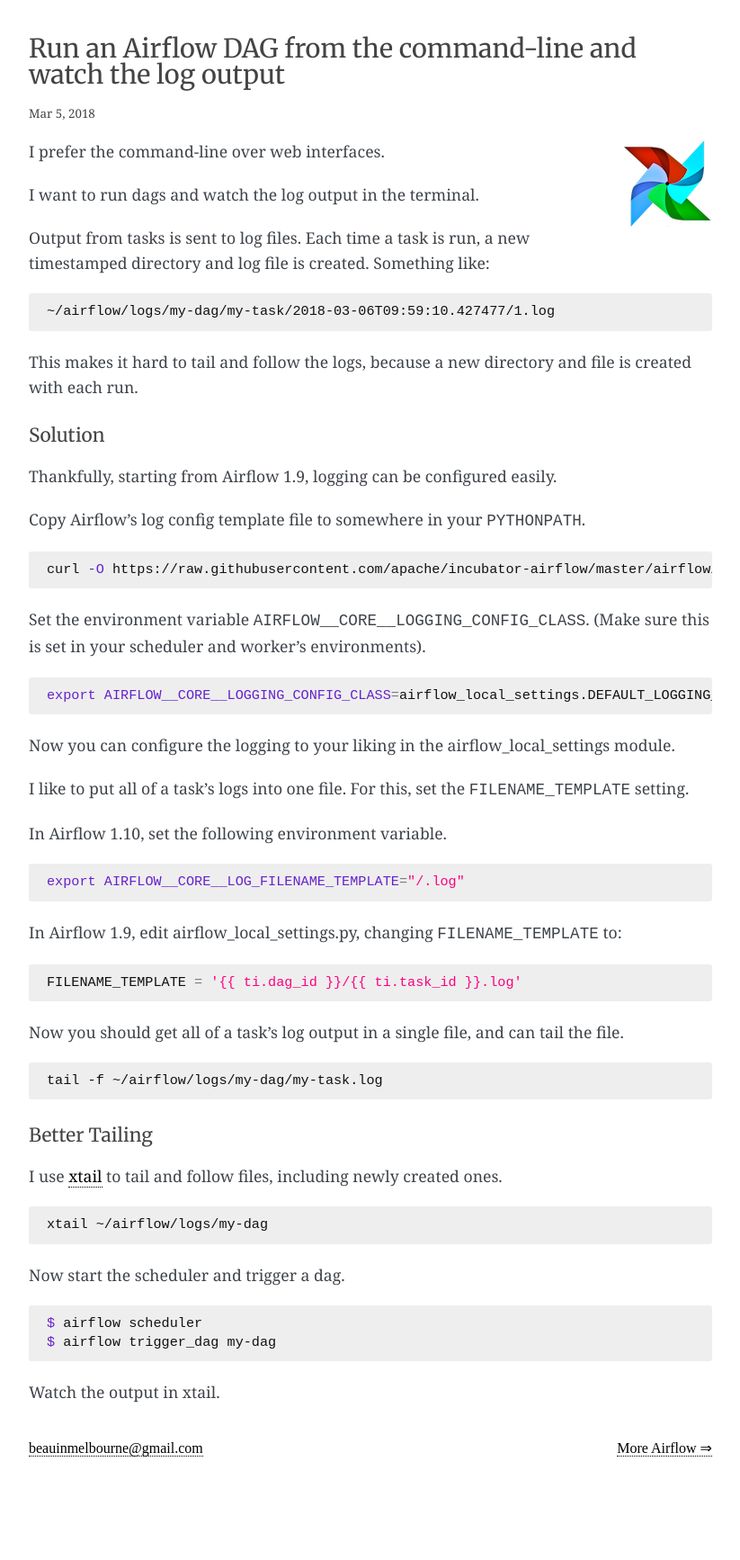
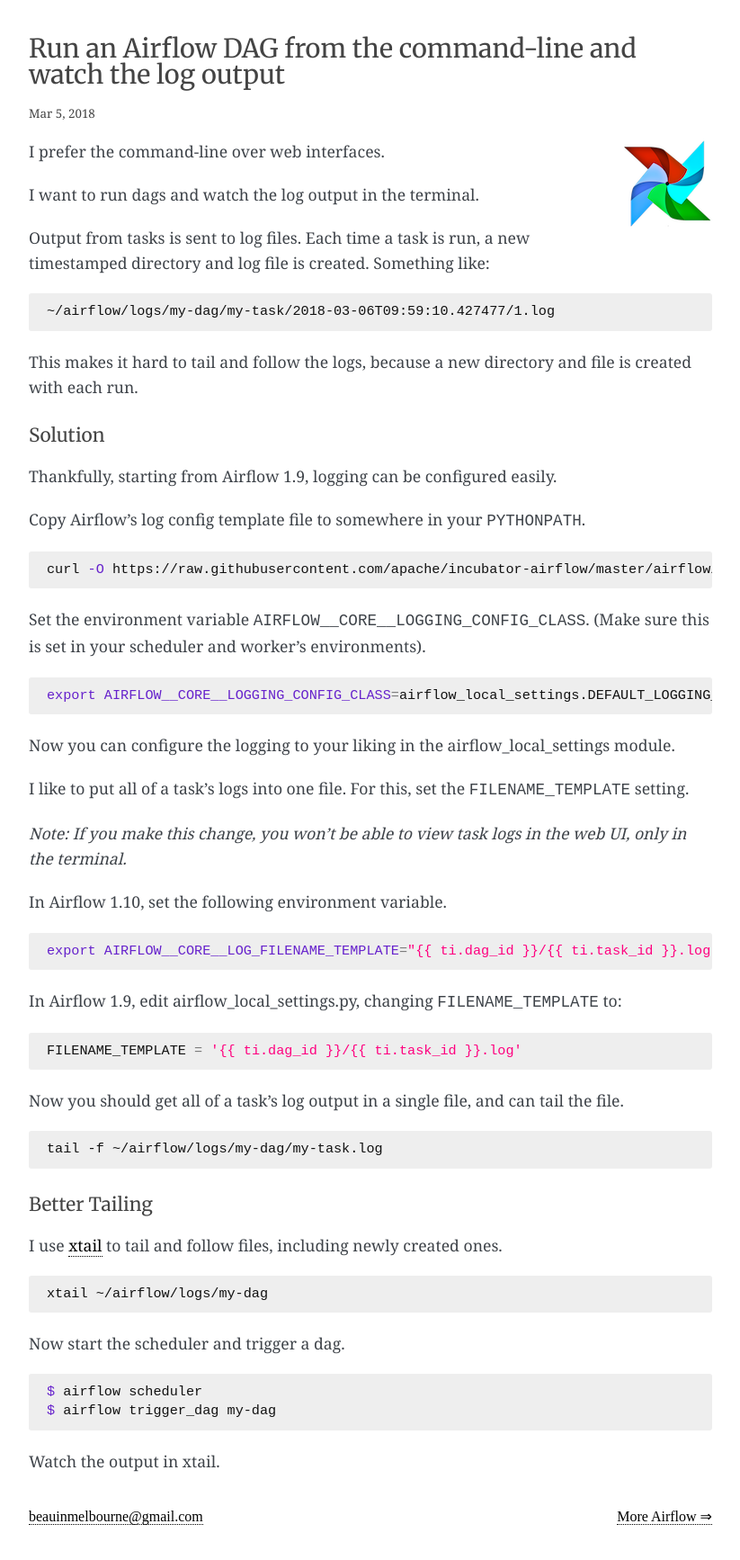
Before and after one commit to explodinglabs/explodinglabs.github.io, a Jekyll site: the page built from _posts/airflow/2018-03-05-run-dag-and-watch-logs.markdown, in a window 1280 px wide. Shown: the whole page at 90% size, without its empty margins (228-1051 px from the left). Built offline with Jekyll 4.4.1, drawn with Linux system fonts in a browser that asks for light colours; some web fonts are replaced; before the commit the page ends 1658 px from its top, so only the background shows below that.

Commit message:
Fix run dag and watch logs doc

````diff
--- a/_posts/airflow/2018-03-05-run-dag-and-watch-logs.markdown
+++ b/_posts/airflow/2018-03-05-run-dag-and-watch-logs.markdown
@@ -48,9 +48,12 @@
 I like to put all of a task's logs into one file. For this, set the
 `FILENAME_TEMPLATE` setting.
 
+_Note: If you make this change, you won't be able to view task logs in the web
+UI, only in the terminal._
+
 In Airflow 1.10, set the following environment variable.
 ```sh
-export AIRFLOW__CORE__LOG_FILENAME_TEMPLATE="{{ ti.dag_id }}/{{ ti.task_id }}.log"
+{% raw %}export AIRFLOW__CORE__LOG_FILENAME_TEMPLATE="{{ ti.dag_id }}/{{ ti.task_id }}.log"{% endraw %}
 ```
 
 In Airflow 1.9, edit airflow_local_settings.py, changing `FILENAME_TEMPLATE` to:
````
